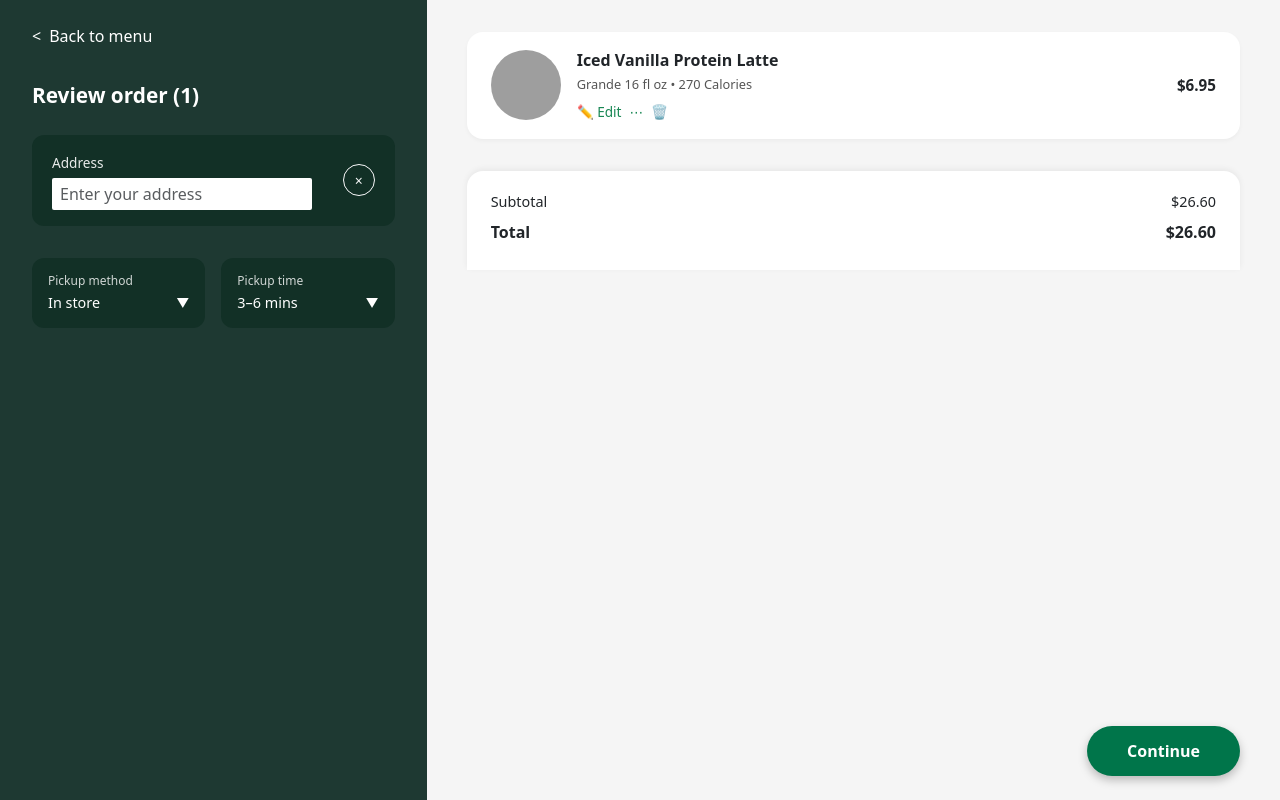
After one commit to nguyentin05/cafe-management, a Python web app: template app/templates/cart.html in a window 1280 px wide. The commit adds this page. Run offline with Jinja, Linux system fonts and the light colour scheme; the template is opened without the code that fills it: most values are stand-ins (such as "Sample title", 1, 10 or a date in 2020); grey boxes are pictures that could not be loaded.

Commit message:
add models and cart

```diff
--- /dev/null
+++ b/app/static/css/pages/cart.css
@@ -0,0 +1,217 @@
+body {
+    background-color: #f5f5f5;
+}
+
+.left-panel {
+    background-color: #1e3932;   /* xanh Starbucks */
+    color: #fff;
+    min-height: 100vh;
+    padding: 1.5rem 2rem;
+}
+
+.back-link {
+    display: flex;
+    align-items: center;
+    gap: .5rem;
+    font-weight: 500;
+    margin-bottom: 2rem;
+}
+
+.back-link i {
+    width: 24px;
+    height: 24px;
+    border-radius: 50%;
+    border: 1px solid #fff;
+    display: inline-flex;
+    align-items: center;
+    justify-content: center;
+    font-style: normal;
+    font-size: .8rem;
+}
+
+.review-title {
+    font-size: 1.3rem;
+    font-weight: 600;
+    margin-bottom: 1.5rem;
+}
+
+.store-card {
+    background-color: #123026;
+    border-radius: .75rem;
+    padding: 1rem 1.25rem;
+    margin-bottom: 1rem;
+    font-size: .95rem;
+}
+
+.store-name {
+    font-weight: 500;
+}
+
+.pickup-box {
+    background-color: #123026;
+    border-radius: .75rem;
+    padding: .9rem 1rem;
+    font-size: .9rem;
+}
+
+.pickup-label {
+    font-size: .75rem;
+    opacity: .8;
+}
+
+.pickup-value {
+    display: flex;
+    align-items: center;
+    justify-content: space-between;
+    margin-top: .15rem;
+    font-weight: 500;
+}
+
+.pickup-value span:last-child {
+    font-size: .8rem;
+}
+
+/* Right side */
+.right-panel {
+    padding: 2rem 2.5rem;
+}
+
+.cart-item-card {
+    background-color: #fff;
+    border-radius: 1rem;
+    padding: 1rem 1.5rem;
+    display: flex;
+    gap: 1rem;
+    align-items: center;
+    margin-bottom: 1rem;
+    box-shadow: 0 2px 4px rgba(0,0,0,.04);
+}
+
+.product-img {
+    width: 70px;
+    height: 70px;
+    border-radius: 50%;
+    overflow: hidden;
+    flex-shrink: 0;
+}
+
+.product-img img {
+    width: 100%;
+    height: 100%;
+    object-fit: cover;
+}
+
+.item-main {
+    flex: 1;
+}
+
+.item-name {
+    font-weight: 600;
+    margin-bottom: .2rem;
+}
+
+.item-meta {
+    font-size: .8rem;
+    color: #555;
+}
+
+.item-actions {
+    margin-top: .5rem;
+    font-size: .85rem;
+    display: flex;
+    gap: .5rem;
+}
+
+.item-actions span {
+    cursor: pointer;
+}
+
+.item-price {
+    font-weight: 600;
+    font-size: .95rem;
+    white-space: nowrap;
+}
+
+.summary-card {
+    background-color: #fff;
+    border-radius: 1rem 1rem 0 0;
+    padding: 1.25rem 1.5rem;
+    box-shadow: 0 -2px 6px rgba(0,0,0,.06);
+    margin-top: 2rem;
+}
+
+.summary-row {
+    display: flex;
+    justify-content: space-between;
+    margin-bottom: .35rem;
+    font-size: .9rem;
+}
+
+.summary-row.total {
+    font-weight: 700;
+    margin-top: .5rem;
+    font-size: 1rem;
+}
+
+.btn-continue {
+    position: fixed;
+    right: 2.5rem;
+    bottom: 1.5rem;
+    padding: .8rem 2.5rem;
+    border-radius: 999px;
+    background-color: #00754a;
+    border: none;
+    color: #fff;
+    font-weight: 600;
+    box-shadow: 0 4px 10px rgba(0,0,0,.25);
+}
+
+@media (max-width: 991.98px) {
+    .left-panel {
+        min-height: auto;
+    }
+    .btn-continue {
+        right: 1rem;
+        left: 1rem;
+    }
+}
+/* đã có sẵn từ trước, giữ nguyên nếu đang dùng */
+.store-card {
+    background-color: #123026;
+    border-radius: .75rem;
+    padding: 1rem 1.25rem;
+    margin-bottom: 1rem;
+    font-size: .95rem;
+}
+
+/* style riêng cho address card */
+.address-label {
+    font-size: .85rem;
+    color: #ffffff;
+    opacity: .9;
+}
+
+.address-input {
+    max-width: 260px;          /* muốn full width thì bỏ dòng này */
+    background-color: #ffffff;
+    border: none;
+    border-radius: 2px;
+    padding: .3rem .5rem;
+    height: 32px;
+}
+
+.address-input:focus {
+    box-shadow: 0 0 0 2px rgba(255,255,255,0.4);
+    outline: none;
+}
+
+/* nút X bên phải */
+.address-clear-btn {
+    width: 32px;
+    height: 32px;
+    border-radius: 50%;
+    padding: 0;
+    display: inline-flex;
+    align-items: center;
+    justify-content: center;
+}
--- /dev/null
+++ b/app/static/js/cart.js
@@ -0,0 +1,27 @@
+function updateUI(data) {
+    let items = document.getElementsByClassName("cartCounter");
+    for (let item of items)
+        item.innerText = data.total_quantity;
+
+    let amounts = document.getElementsByClassName("cartAmount");
+    for (let item of amounts)
+        item.innerText = data.total_amount.toLocaleString();
+}
+
+function addToCart(id, name, price) {
+    event.preventDefault()
+
+    fetch('/api/add-cart', {
+        method: 'post',
+        body: JSON.stringify({
+            'id': id,
+            'name': name,
+            'price': price
+        }),
+        headers: {
+            'Content-Type': 'application/json'
+        }
+    }).then(res => res.json()).then(data => {
+        updateUI(data);
+    })
+}
--- /dev/null
+++ b/app/templates/cart.html
@@ -0,0 +1,126 @@
+{%extends "layout/base/base-blank.html"%}
+{% block css %}
+{{ super() }}
+<link rel="stylesheet" href="{{ url_for('static', filename='css/pages/cart.css')}}">
+{% endblock %}
+
+{% block js %}
+{{ super() }}
+<script src="{{ url_for('static', filename='js/cart.js') }}"></script>
+{% endblock %}
+
+{%block content%}
+<div class="row g-0">
+    <div class="col-lg-4 col-md-5">
+        <div class="left-panel">
+            <a href="{{ url_for('menu') }}" class="text-white text-decoration-none back-link">
+                <span class="back-icon">&lt;</span>
+                <span>Back to menu</span>
+            </a>
+
+            <div class="review-title">
+                Review order (<span class="cartCounter">{{ cart_stats.total_quantity }}</span>)
+            </div>
+
+            <div class="store-card mb-3 address-card">
+                <div class="d-flex justify-content-between align-items-center">
+                    <!-- Khối nhập địa chỉ -->
+                    <div class="flex-grow-1 me-3">
+                        <label for="addressInput" class="form-label address-label mb-1">
+                            Address
+                        </label>
+                        <input type="text"
+                               class="form-control address-input"
+                               id="addressInput"
+                               placeholder="Enter your address">
+                    </div>
+
+                    <!-- Nút X để xóa/clear hoặc chọn lại gì đó -->
+                    <button type="button"
+                            class="btn btn-sm btn-outline-light rounded-circle address-clear-btn">
+                        &times;
+                    </button>
+                </div>
+            </div>
+
+
+            <div class="row g-3 mt-2">
+                <div class="col-12 col-lg-6">
+                    <div class="pickup-box">
+                        <div class="pickup-label">Pickup method</div>
+                        <div class="pickup-value">
+                            <span>In store</span>
+                            <span>▼</span>
+                        </div>
+                    </div>
+                </div>
+                <div class="col-12 col-lg-6">
+                    <div class="pickup-box">
+                        <div class="pickup-label">Pickup time</div>
+                        <div class="pickup-value">
+                            <span>3–6 mins</span>
+                            <span>▼</span>
+                        </div>
+                    </div>
+                </div>
+            </div>
+
+        </div>
+    </div>
+
+    <!-- RIGHT -->
+    <div class="col-lg-8 col-md-7">
+        <div class="right-panel">
+
+            <!-- Item 1 -->
+            <div class="cart-item-card">
+                <div class="product-img">
+                    <img src="https://images.unsplash.com/photo-1511920170033-f8396924c348?auto=format&fit=crop&w=400&q=80"
+                         alt="">
+                </div>
+                <div class="item-main">
+                    <div class="item-name">Iced Vanilla Protein Latte</div>
+                    <div class="item-meta">Grande 16 fl oz • 270 Calories</div>
+                    <div class="item-actions text-success">
+                        <span>✏️ Edit</span>
+                        <span>⋯</span>
+                        <span>🗑</span>
+                    </div>
+                </div>
+                <div class="item-price">$6.95</div>
+            </div>
+
+            <!-- Summary -->
+            <div class="summary-card">
+                <div class="summary-row">
+                    <span>Subtotal</span>
+                    <span>$26.60</span>
+                </div>
+                <!-- thêm các dòng thuế, phí… nếu muốn -->
+                <div class="summary-row total">
+                    <span>Total</span>
+                    <span>$26.60</span>
+                </div>
+            </div>
+        </div>
+    </div>
+</div>
+
+<button class="btn-continue">
+    Continue
+</button>
+
+
+<!--<div class="row">-->
+<!--    <div class="col-md-6 col-12">-->
+<!--       <h1>review order</h1>-->
+<!--    </div>-->
+<!--    <div class="col-md-6 col-12">-->
+<!--        <table>-->
+<!--            <tr>-->
+<!--                <th></th>-->
+<!--            </tr>-->
+<!--        </table>-->
+<!--    </div>-->
+<!--</div>-->
+{%endblock%}
--- /dev/null
+++ b/app/templates/layout/base/base-blank.html
@@ -0,0 +1,11 @@
+{% extends "layout/base/base.html" %}
+
+{% block css %}
+    {{ super() }}
+{% endblock %}
+{% block js %}
+    {{ super() }}
+{% endblock %}
+
+{% block content required %}
+{% endblock %}
--- /dev/null
+++ b/app/templates/layout/base/base.html
@@ -0,0 +1,25 @@
+<!DOCTYPE html>
+<html lang="en">
+<head>
+    <meta charset="UTF-8">
+    <title>{% block title %}CAFE{% endblock %}</title>
+    <meta name="viewport" content="width=device-width, initial-scale=1.0"/>
+
+    {% block css %}
+    <link href="https://cdn.jsdelivr.net/npm/bootstrap@5.3.3/dist/css/bootstrap.min.css" rel="stylesheet" integrity="sha384-QWTKZyjpPEjISv5WaRU9OFeRpok6YctnYmDr5pNlyT2bRjXh0JMhjY6hW+ALEwIH" crossorigin="anonymous">
+    {% endblock %}
+    {% block js %}
+    <script src="https://cdn.jsdelivr.net/npm/bootstrap@5.3.3/dist/js/bootstrap.bundle.min.js" integrity="sha384-YvpcrYf0tY3lHB60NNkmXc5s9fDVZLESaAA55NDzOxhy9GkcIdslK1eN7N6jIeHz" crossorigin="anonymous"></script>
+    {% endblock %}
+</head>
+<body>
+    {% block header %}
+    {% endblock %}
+
+    {% block content %}
+    {% endblock %}
+
+    {% block footer %}
+    {% endblock %}
+</body>
+</html>
```
Also changed, not shown: app/dao.py (+28 -10 lines), app/index.py (+34 -3 lines), app/models.py (+37 -13 lines), app/templates/layout/base/base-home.html (+9 -14 lines), app/templates/layout/base/base-main.html (+10 -13 lines), app/templates/layout/header/header-main.html (+12 -1 lines), app/templates/menu.html (+10 -1 lines), app/utils.py (+13 -0 lines).
